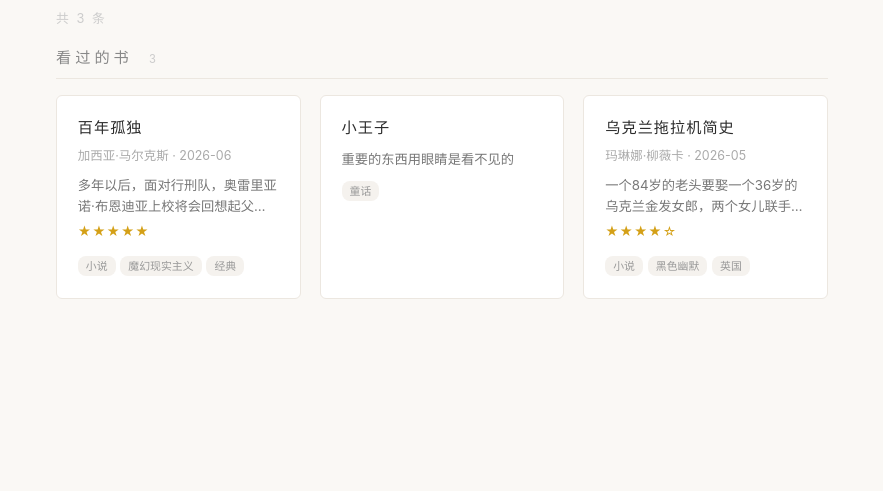
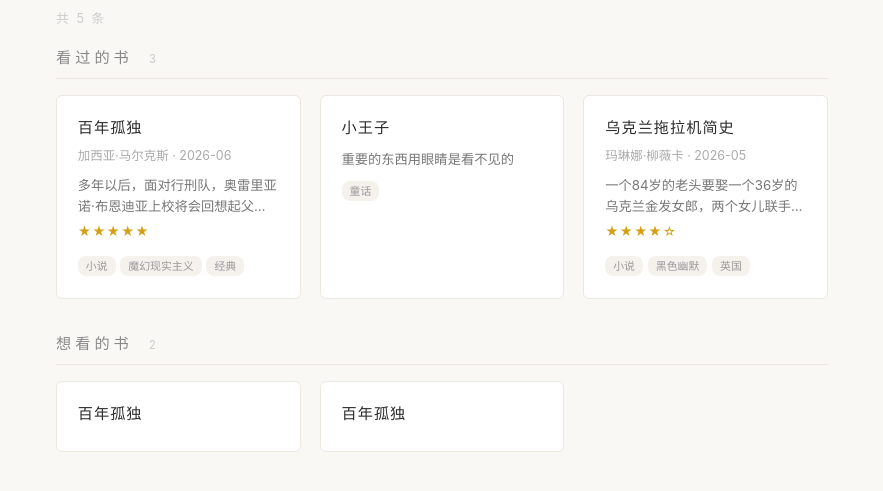
Before and after one commit to SanchoCassia/Eve_apple, a plain HTML site: page books.html in a window 1280 px wide. Shown: the part 135-626 px from the top of the page, without its empty margins (198-1081 px from the left). Drawn offline with Linux system fonts and the light colour scheme; no server answers.

Commit message:
更新内容

```diff
--- a/books.html
+++ b/books.html
@@ -247,7 +247,7 @@
 
 <div class="page-header">
   <h1>📖 书</h1>
-  <div class="count">共 3 条</div>
+  <div class="count">共 5 条</div>
 </div>
 
 <div class="container">
@@ -261,6 +261,11 @@
 
 书名看似荒诞（书里确实穿插了拖拉机的发明史），但那些关于乌克兰大饥荒和集中营的回忆才是最沉重的部…</div><span class="card-rating">★★★★☆</span><div class="card-tags"><span class="tag">小说</span><span class="tag">黑色幽默</span><span class="tag">英国</span></div></div>
 </div>
+<h2 class="section-subtitle">想看的书 <span class="badge">2</span></h2>
+<div class="card-grid">
+<div class="card"><div class="card-title">百年孤独</div><div class="card-meta"></div></div>
+<div class="card"><div class="card-title">百年孤独</div><div class="card-meta"></div></div>
+</div>
 </div>
 
 <div class="footer" id="footer"></div>
--- a/total.json
+++ b/total.json
@@ -1 +1 @@
-{"total": 5}
+{"total": 7}
```
Also changed, not shown: 3 other files.
